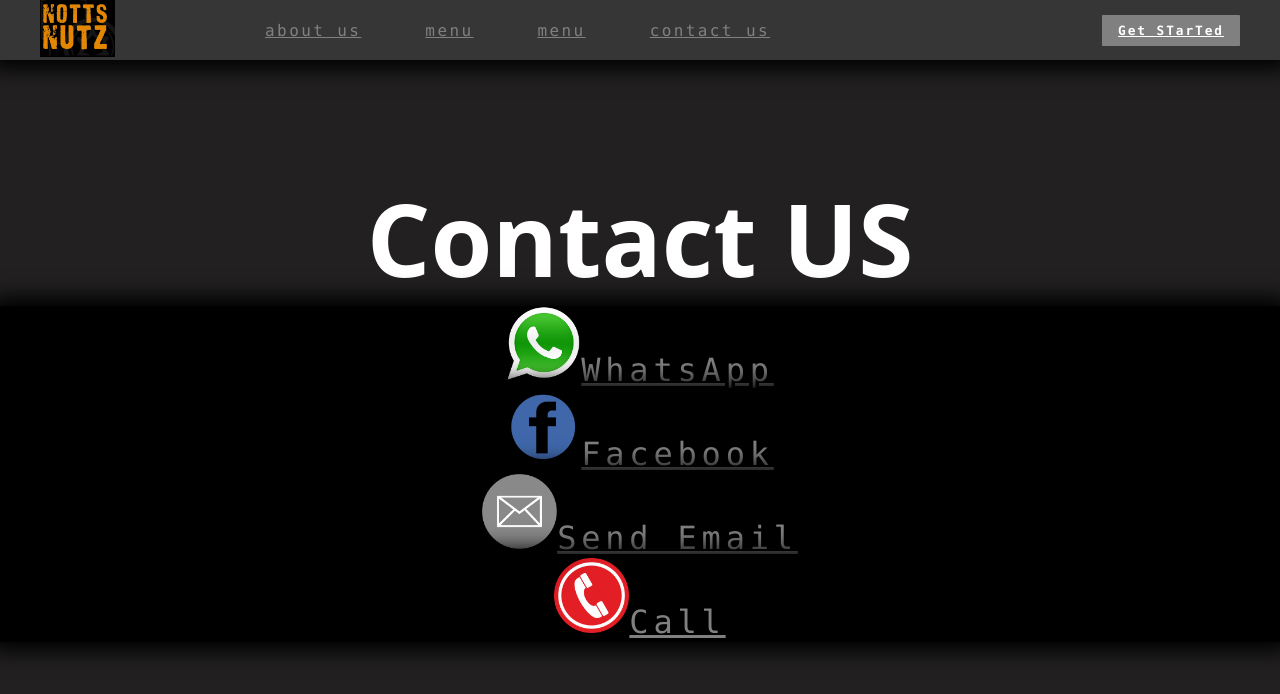
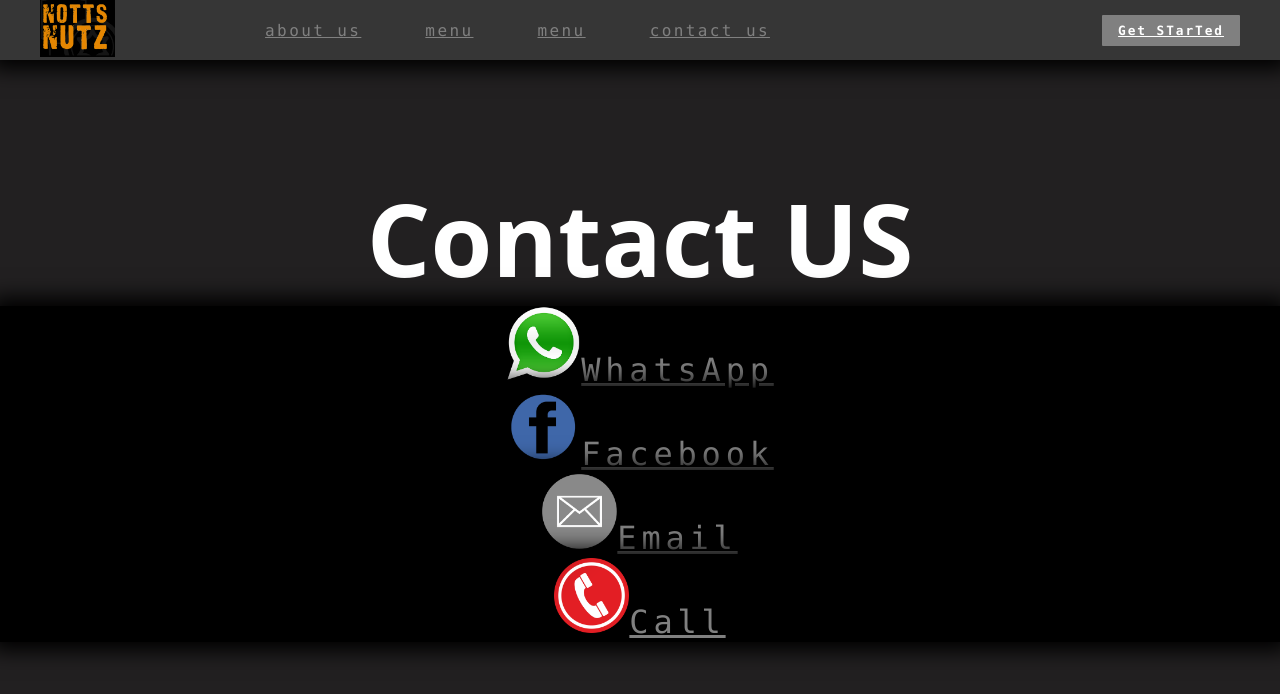
Before and after one commit to CarParkSoldier/notts, a plain HTML site: page contackt.html in a window 1280 px wide. Drawn offline with Linux system fonts and the light colour scheme.

Commit message:
Update contackt.html

```diff
--- a/contackt.html
+++ b/contackt.html
@@ -43,7 +43,7 @@
 	<h2>Contact US</h2>
 		<p><a aria-label="Chat on WhatsApp" href="https://wa.me/+447456497634/?text=Kicsi%20a%20pocsod"><img src="whatsapp.png" style="width:75px;">WhatsApp</p>
 		<p><a href="https://www.facebook.com/profile.php?id=100090291452866"<a/><img src="facebook.png" style="width:75px;">Facebook</p>
-		<p><a href="mailto: nottsnutz@gmail.com"</a><img src="Email.png" style="width:75px;">Send Email</p>
+		<p><a href="mailto: nottsnutz@gmail.com"</a><img src="Email.png" style="width:75px;">Email</p>
 		<p><a href="tel:+447873173170"</a><img src="telephone.png" style="width:75px;">Call</p>
 	</selction>
    </div>
```
